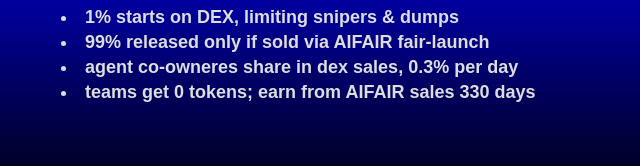
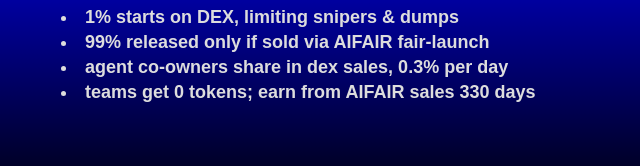
Before and after one commit to landsites/aigent.city, a plain HTML site: page index.html in a window 1280 px wide. Shown: the part 3034-3200 px from the top of the page, 619-1259 px from the left. Drawn offline with Linux system fonts and the light colour scheme; a web font is replaced by a local one.

Commit message:
co-owners typo fixed

```diff
--- a/index.html
+++ b/index.html
@@ -356,7 +356,7 @@
                                 <h3>novel Fair-Launch<br>user agent tokens</h3>
                                 <li>1% starts on DEX, limiting snipers & dumps</li>
                                 <li>99% released only if sold via AIFAIR fair-launch</li>
-                                <li>agent co-owneres share in dex sales, 0.3% per day</li>
+                                <li>agent co-owners share in dex sales, 0.3% per day</li>
                                 <li>teams get 0 tokens; earn from AIFAIR sales 330 days</li>
 
                                 <!-- <li>5% instant buy bonus</li> -->
```
